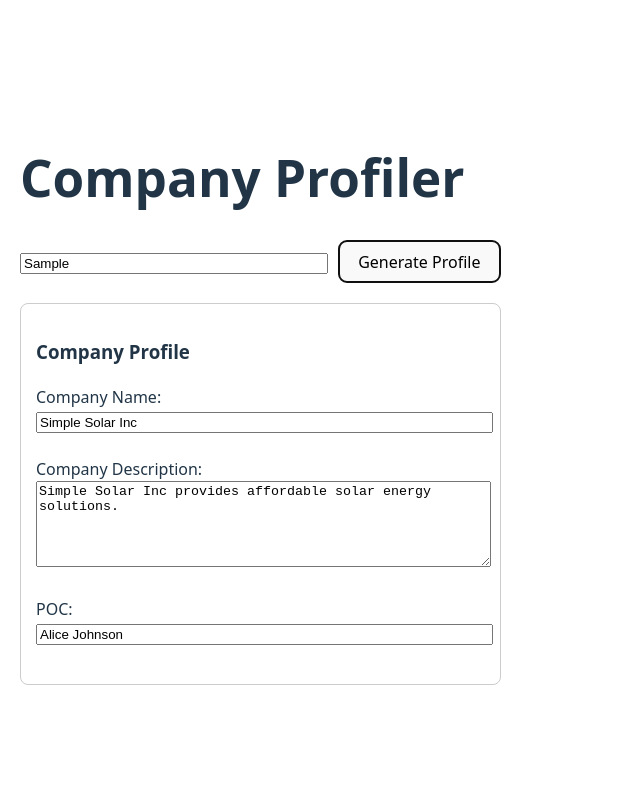
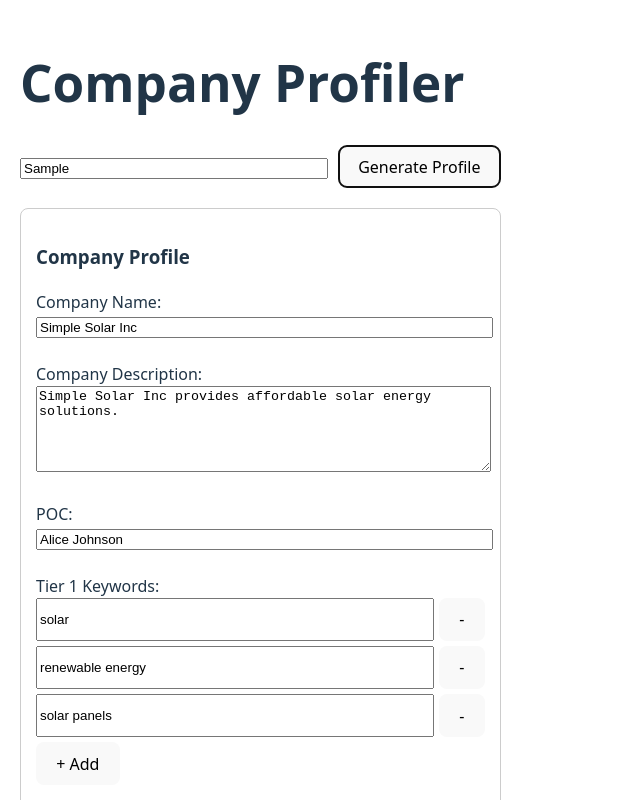
Before and after one commit to MatheusHartschuh/company-profiler, a React (Vite) app: page / in a window 1280 px wide. Both pictures are taken after typing "Sample" into the empty fields and a click on the button "Generate Profile". Shown: the top 800 px of the page, without its empty margins (0-640 px from the left). Built offline with nearby package versions, Linux system fonts and the light colour scheme; no server answers.

Commit message:
feat: Interactive list

```diff
--- a/src/components/profileCard.tsx
+++ b/src/components/profileCard.tsx
@@ -27,6 +27,41 @@ export const ProfileCard: React.FC<ProfileCardProps> = ({ profile, onProfileChan
     setLocalProfile(updated);
     onProfileChange(updated);
   };
+
+  const handleListChange = (field: keyof CompanyProfile, index: number, value: string) => {
+    const updatedList = [...(localProfile[field] as string[])];
+    updatedList[index] = value;
+    handleChange(field, updatedList);
+  };
+
+  const handleAddToList = (field: keyof CompanyProfile) => {
+    const updatedList = [...(localProfile[field] as string[]), ''];
+    handleChange(field, updatedList);
+  };
+
+  const handleRemoveFromList = (field: keyof CompanyProfile, index: number) => {
+    const updatedList = [...(localProfile[field] as string[])];
+    updatedList.splice(index, 1);
+    handleChange(field, updatedList);
+  };
+
+  const renderListField = (label: string, field: keyof CompanyProfile) => (
+    <div style={{ marginBottom: 15 }}>
+      <label>{label}:</label>
+      {(localProfile[field] as string[]).map((item, index) => (
+        <div key={index} style={{ display: 'flex', marginBottom: 5 }}>
+          <input
+            type="text"
+            value={item}
+            onChange={(e) => handleListChange(field, index, e.target.value)}
+            style={{ flex: 1, marginRight: 5 }}
+          />
+          <button onClick={() => handleRemoveFromList(field, index)}>-</button>
+        </div>
+      ))}
+      <button onClick={() => handleAddToList(field)}>+ Add</button>
+    </div>
+  );
 
   return (
     <div style={{ border: '1px solid #ccc', padding: 15, borderRadius: 8, maxWidth: 600 }}>
@@ -67,7 +102,10 @@ export const ProfileCard: React.FC<ProfileCardProps> = ({ profile, onProfileChan
 
       <br /><br />
 
-
+      {renderListField('Tier 1 Keywords', 'tier1_keywords')}
+      {renderListField('Tier 2 Keywords', 'tier2_keywords')}
+      {renderListField('Emails', 'emails')}
+      {renderListField('Service Lines', 'service_line')}
     </div>
   );
 };
```
Lines whose indentation alone changed are shown as unchanged.
